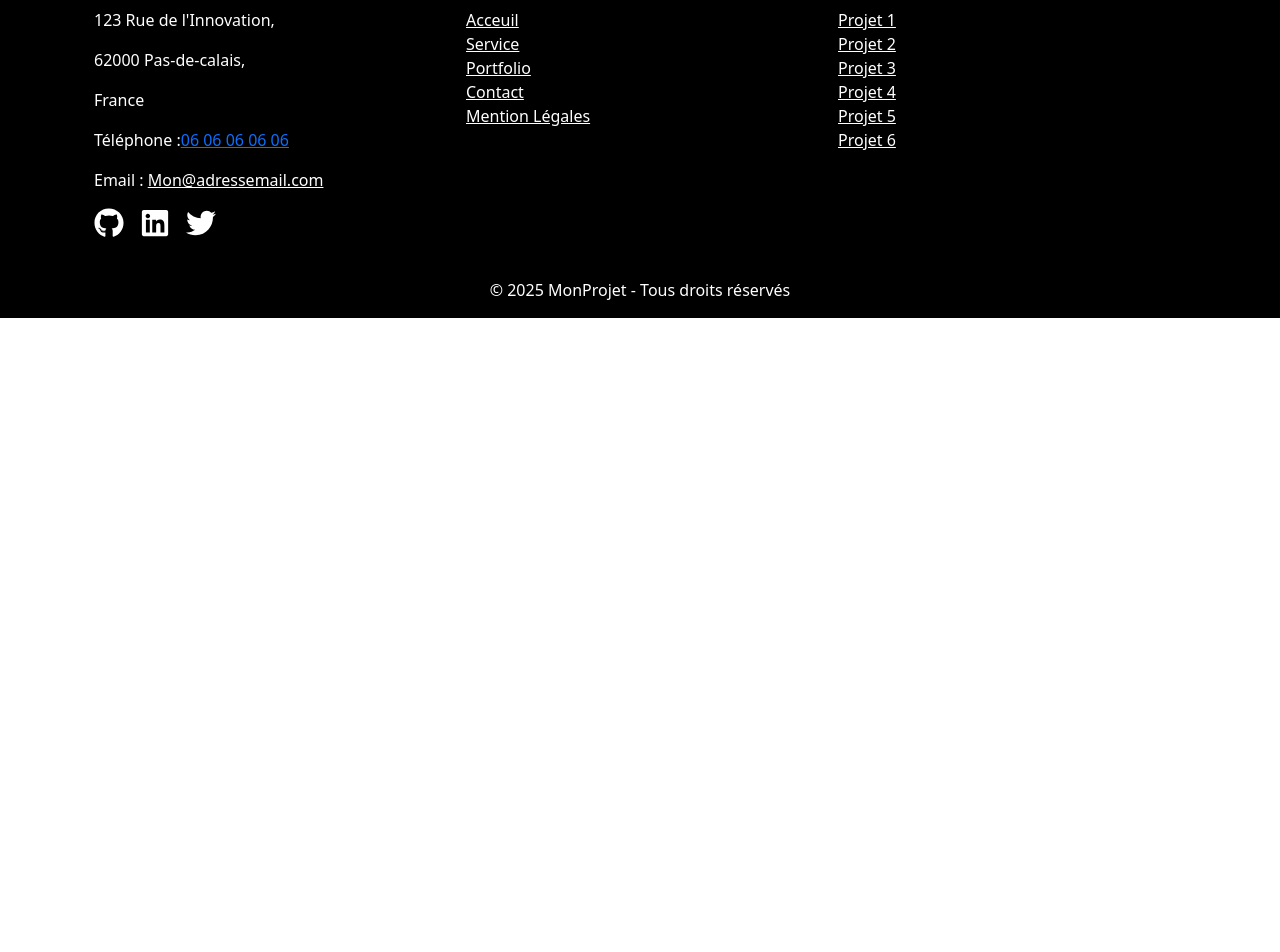
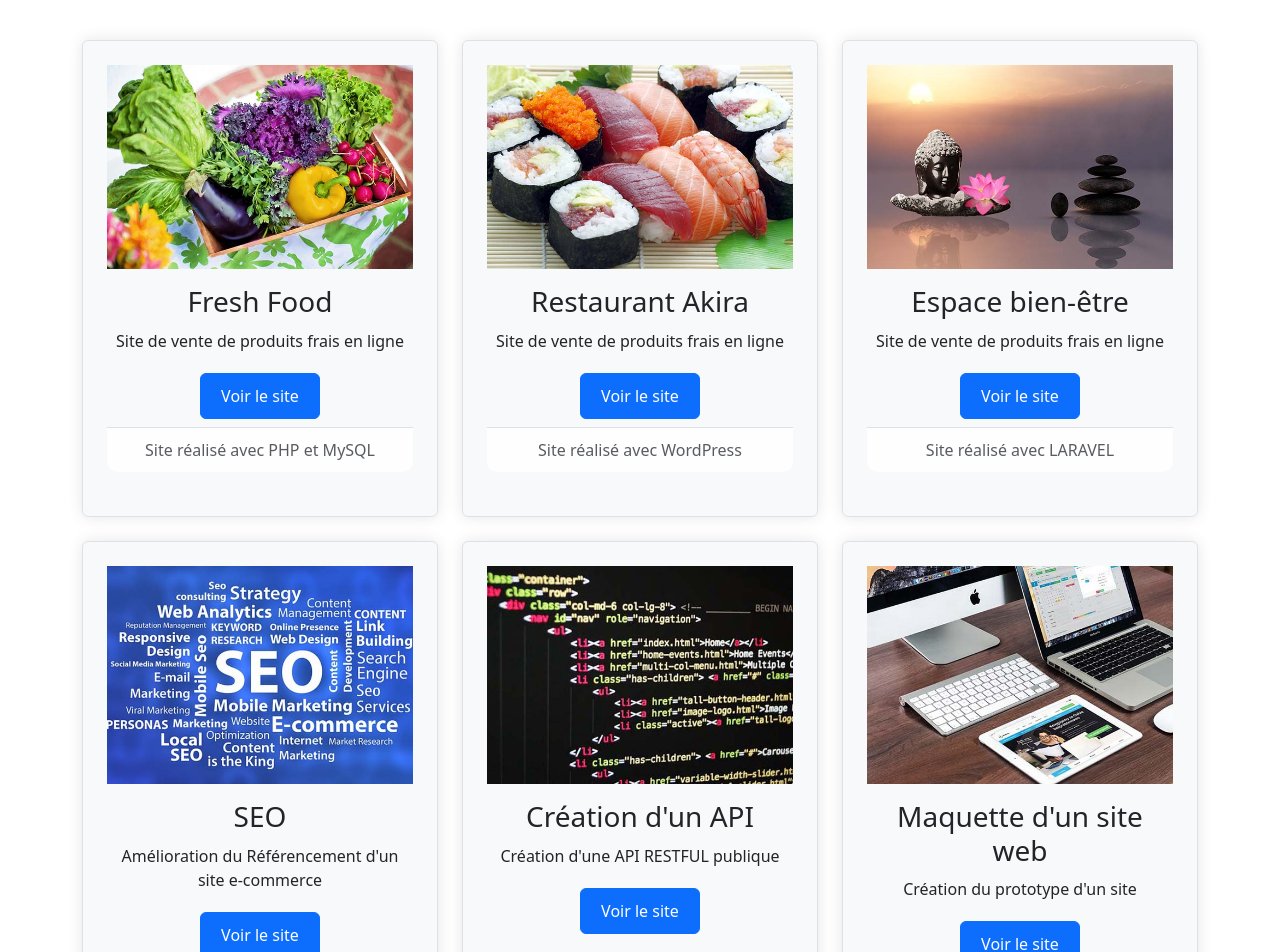
Before and after one commit to Jeremy-c62/projet-react, a React (Create React App) app: page /portfolio in a window 1280 px wide. Shown: the part 160-1112 px from the top of the page. Before the commit the page ends 800 px from the top, so only its background shows below. Built offline with nearby package versions, Linux system fonts and the light colour scheme.

Commit message:
Mon port folio

```diff
--- a/package.json
+++ b/package.json
@@ -10,6 +10,7 @@
     "react-dom": "^18.0.0",
     "react-icons": "^5.4.0",
     "react-router-dom": "^7.1.5",
+    "react-router-hash-link": "^2.4.3",
     "react-scripts": "5.0.1",
     "web-vitals": "^4.2.4"
   },
--- /dev/null
+++ b/src/asset/styles/Portfolio.css
@@ -0,0 +1,42 @@
+.portfolio-card {
+    position: relative;
+    background-color: #f8f9fa;
+    padding: 20px;
+    border-radius: 10px;
+    box-shadow: 0px 0px 15px rgba(0, 0, 0, 0.1);
+    display: flex;
+    flex-direction: column;
+    justify-content: flex-start;
+    align-items: center; /* Centre le contenu horizontalement */
+    height: 100%; /* Assure une hauteur uniforme pour toutes les cartes */
+    text-align: center;
+}
+
+.portfolio-card img {
+    margin-bottom: 20px; /* Ajoute un espacement sous l'image */
+}
+
+.portfolio-card h3 {
+    margin-bottom: 10px; /* Espacement sous le titre */
+}
+
+.portfolio-card p {
+    margin-bottom: 20px; /* Espacement sous le texte descriptif */
+}
+
+.portfolio-card .btn {
+    margin-bottom: 30px; /* Espacement sous le bouton */
+    align-self: center; /* S'assure que le bouton est centré horizontalement */
+    padding: 10px 20px;
+    margin-left: 0px;
+}
+
+.portfolio-card .text-muted {
+    margin-top: auto; /* Le texte en bas de la carte reste en bas */
+    padding: 10px;
+    background-color: rgba(255, 255, 255, 0.85); /* Fond légèrement transparent */
+    border-top: 1px solid #dee2e6; /* Bordure supérieure pour séparer */
+    width: 100%;
+    border-radius: 0 0 10px 10px; /* Coins inférieurs arrondis */
+    text-align: center;
+}
--- a/src/asset/styles/Service.css
+++ b/src/asset/styles/Service.css
@@ -3,7 +3,7 @@
     background-size: cover;
     background-position: center;
     background-repeat: no-repeat;
-    height: 400px;
+    height: 300px;
     display: flex;
     justify-content: center;
     align-items: center;
--- a/src/components/Footer.js
+++ b/src/components/Footer.js
@@ -1,6 +1,7 @@
 import React from 'react';
 import 'bootstrap/dist/css/bootstrap.min.css';
 import { Link } from 'react-router-dom'; // Import pour les liens de navigation
+import { HashLink } from 'react-router-hash-link'; // Import HashLink pour les ancres sur d'autres pages
 import { FaGithub, FaLinkedin, FaTwitter } from 'react-icons/fa'; // Import des icônes pour les réseaux sociaux
 import '../asset/styles/Contact.css';
 
@@ -17,10 +18,10 @@ function Footer() {
                             <p>62000 Pas-de-calais,</p>
                             <p>France</p>
                         </address>
-                        <p>Téléphone :<a href="tel:0606060606">06 06 06 06 06</a></p> {/* retire le lien souligner */}
+                        <p className="phoneNumber">Téléphone :<a href="tel:0606060606">06 06 06 06 06</a></p>
                         <p>Email : <a href="mailto:contact@monprojet.com" className="text-white">Mon@adressemail.com</a></p>
 
-                        {/* Liens vers les réseaux sociaux, je ne possaide que git hub pas de compte sur les autre reseaux*/}
+                        {/* Liens vers les réseaux sociaux */}
                         <div className="social-links">
                             <a href="https://github.com/Jeremy-c62" target="_blank" rel="noopener noreferrer" className="text-white me-3">
                                 <FaGithub size={30} />
@@ -39,7 +40,7 @@ function Footer() {
                         <h5 className="text-uppercase">Menu</h5>
                         <ul className="list-unstyled">
                             <li>
-                                <Link className="text-white" to="/">Acceuil</Link>
+                                <Link className="text-white" to="/">Accueil</Link>
                             </li>
                             <li>
                                 <Link className="text-white" to="/Service">Service</Link>
@@ -61,22 +62,34 @@ function Footer() {
                         <h5 className="text-uppercase">Portfolio</h5>
                         <ul className="list-unstyled">
                             <li>
-                                <a href="#!" className="text-white">Projet 1</a>
+                                <HashLink smooth className="text-white" to="/Portfolio#fresh-food">
+                                    Fresh Food
+                                </HashLink>
                             </li>
                             <li>
-                                <a href="#!" className="text-white">Projet 2</a>
+                                <HashLink smooth className="text-white" to="/Portfolio#restaurant-akira">
+                                    Restaurant Akira
+                                </HashLink>
                             </li>
                             <li>
-                                <a href="#!" className="text-white">Projet 3</a>
+                                <HashLink smooth className="text-white" to="/Portfolio#espace-bien-etre">
+                                    Espace bien-être
+                                </HashLink>
                             </li>
                             <li>
-                                <a href="#!" className="text-white">Projet 4</a>
+                                <HashLink smooth className="text-white" to="/Portfolio#seo">
+                                    SEO
+                                </HashLink>
                             </li>
                             <li>
-                                <a href="#!" className="text-white">Projet 5</a>
+                                <HashLink smooth className="text-white" to="/Portfolio#creation-api">
+                                    Création d'API
+                                </HashLink>
                             </li>
                             <li>
-                                <a href="#!" className="text-white">Projet 6</a>
+                                <HashLink smooth className="text-white" to="/Portfolio#maquette-site-web">
+                                    Maquette d'un site web
+                                </HashLink>
                             </li>
                         </ul>
                     </div>
--- a/src/pages/Portfolio.js
+++ b/src/pages/Portfolio.js
@@ -1,12 +1,129 @@
-import React from 'react';
+import React from "react";
+import "bootstrap/dist/css/bootstrap.min.css";
+import bannerImage from "../asset/images/banner.jpg";
+import freshFoodImage from "../asset/images/portfolio/fresh-food.jpg";
+import restaurantAkiraImage from "../asset/images/portfolio/restaurant-japonais.jpg";
+import espaceBienEtreImage from "../asset/images/portfolio/espace-bien-etre.jpg";
+import seo from "../asset/images/portfolio/seo.jpg";
+import creationApi from "../asset/images/portfolio/coder.jpg";
+import Maquette from "../asset/images/portfolio/screens.jpg";
+import "../asset/styles/Portfolio.css"; // Vos styles séparés
 
-function Portfolio() {
+const Portfolio = () => {
     return (
-        <div className="container">
-            <h1 className="text-center">Portfolio</h1>
+        <>
+            {/* Section bannière */}
+            <section
+                className="portfolio-banner"
+                style={{
+                    backgroundImage: `url(${bannerImage})`, // Image bannière
+                }}
+            >
+            </section>
+            <div className="text-center">
+                <h1>Portfolio</h1>
+                <p>Voici quelques-unes de mes réalisations</p>
+            </div>
 
-        </div>
+            {/* Section des cartes du portfolio */}
+            <section className="portfolio-section py-5">
+                <div className="container">
+                    <div className="row">
+                        {/* Carte Fresh Food */}
+                        <div id="fresh-food" className="col-lg-4 col-md-6 mb-4">
+                            <div className="portfolio-card text-center p-4 border rounded bg-light">
+                                <img
+                                    src={freshFoodImage}
+                                    alt="Fresh Food"
+                                    className="img-fluid mb-3"
+                                />
+                                <h3>Fresh Food</h3>
+                                <p>Site de vente de produits frais en ligne</p>
+                                <a href="#" className="btn btn-primary mb-2">Voir le site</a>
+                                <p className="text-muted">Site réalisé avec PHP et MySQL</p>
+                            </div>
+                        </div>
+
+                        {/* Carte Restaurant Akira */}
+                        <div id="restaurant-akira" className="col-lg-4 col-md-6 mb-4">
+                            <div className="portfolio-card text-center p-4 border rounded bg-light">
+                                <img
+                                    src={restaurantAkiraImage}
+                                    alt="Restaurant Akira"
+                                    className="img-fluid mb-3"
+                                />
+                                <h3>Restaurant Akira</h3>
+                                <p>Site de vente de produits frais en ligne</p>
+                                <a href="#" className="btn btn-primary mb-2">Voir le site</a>
+                                <p className="text-muted">Site réalisé avec WordPress</p>
+                            </div>
+                        </div>
+
+                        {/* Carte Espace bien-être */}
+                        <div id="espace-bien-etre" className="col-lg-4 col-md-6 mb-4">
+                            <div className="portfolio-card text-center p-4 border rounded bg-light">
+                                <img
+                                    src={espaceBienEtreImage}
+                                    alt="Espace bien-être"
+                                    className="img-fluid mb-3"
+                                />
+                                <h3>Espace bien-être</h3>
+                                <p>Site de vente de produits frais en ligne</p>
+                                <a href="#" className="btn btn-primary mb-2">Voir le site</a>
+                                <p className="text-muted">Site réalisé avec LARAVEL</p>
+                            </div>
+                        </div>
+
+                        {/* Carte SEO */}
+                        <div id="seo" className="col-lg-4 col-md-6 mb-4">
+                            <div className="portfolio-card text-center p-4 border rounded bg-light">
+                                <img
+                                    src={seo}
+                                    alt="SEO"
+                                    className="img-fluid mb-3"
+                                />
+                                <h3>SEO</h3>
+                                <p>Amélioration du Référencement d'un site e-commerce</p>
+                                <a href="#" className="btn btn-primary mb-2">Voir le site</a>
+                                <p className="text-muted">Utilisation des SEO</p>
+                            </div>
+                        </div>
+
+                        {/* Carte Création d'API */}
+                        <div id="creation-api" className="col-lg-4 col-md-6 mb-4">
+                            <div className="portfolio-card text-center p-4 border rounded bg-light">
+                                <img
+                                    src={creationApi}
+                                    alt="Création API"
+                                    className="img-fluid mb-3"
+                                />
+                                <h3>Création d'un API</h3>
+                                <p>Création d'une API RESTFUL publique</p>
+                                <a href="#" className="btn btn-primary mb-2">Voir le site</a>
+                                <p className="text-muted">PHP-SYMFONY</p>
+                            </div>
+                        </div>
+
+                        {/* Carte Maquette */}
+                        <div id="maquette-site-web" className="col-lg-4 col-md-6 mb-4">
+                            <div className="portfolio-card text-center p-4 border rounded bg-light">
+                                <img
+                                    src={Maquette}
+                                    alt="Maquette"
+                                    className="img-fluid mb-3"
+                                />
+                                <h3>Maquette d'un site web</h3>
+                                <p>Création du prototype d'un site</p>
+                                <a href="#" className="btn btn-primary mb-2">Voir le site</a>
+                                <p className="text-muted">Site réalisé avec FIGMA</p>
+                            </div>
+                        </div>
+
+                    </div>
+                </div>
+            </section>
+        </>
     );
-}
+};
 
 export default Portfolio;
```
Also changed, not shown: 1 other file (tests, documents, lock files or other folders).
